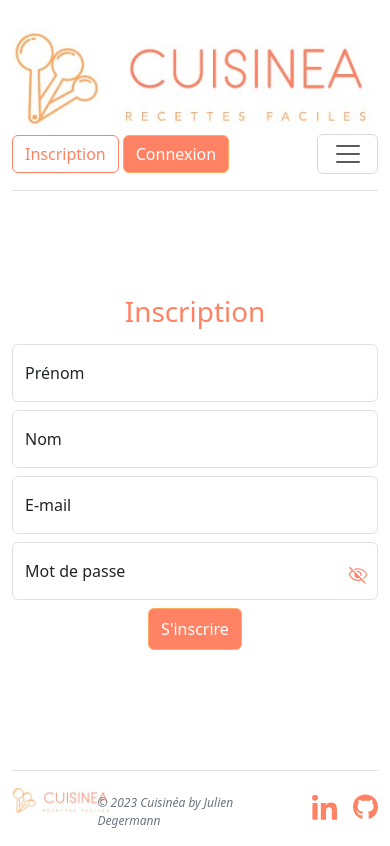
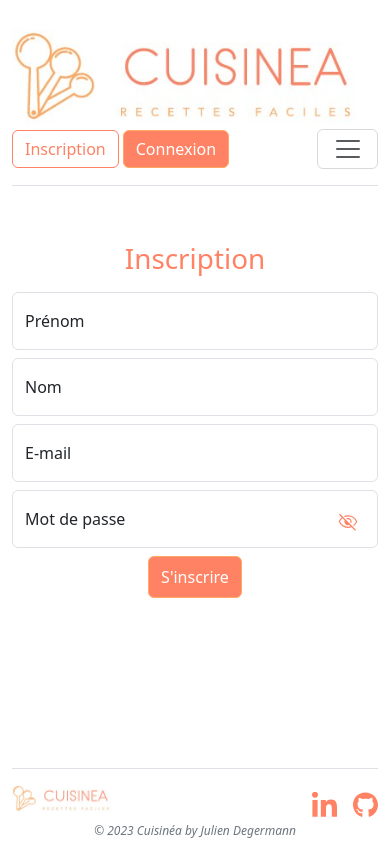
Before and after one commit to JulienDegermann/cuisinea, a PHP site: page /sign_in.php in a window 390 px wide. Run offline with PHP 8.4, Linux system fonts and the light colour scheme; a stand-in replaces the project's code that opens the database connection.

Commit message:
fix responsive bugs

```diff
--- a/assets/css/style.css
+++ b/assets/css/style.css
@@ -5,7 +5,7 @@
 .click {
   cursor: pointer;
   height: 35%;
-  width: auto;
+  width: 30px;
 }
 
 .click svg {
--- a/index.php
+++ b/index.php
@@ -4,8 +4,8 @@ require_once 'lib/function.php';
 require_once 'classes/class_reciepe.php';
 ?>
 
-<section class="container col-xxl-8 px-4">
-  <div class="row flex-lg-row-reverse align-items-center g-5 py-5">
+<section class="container col-xxl-8 px-4 py-5">
+  <div class="row flex-lg-row-reverse align-items-center g-5">
     <div class="col-10 mx-auto col-sm-8 col-lg-6">
       <img src="assets/images/logo-cuisinea.jpg" class="d-block mx-lg-auto img-fluid" alt="logo Cuisinea" width="700" height="500" loading="lazy">
     </div>
--- a/login.php
+++ b/login.php
@@ -18,8 +18,7 @@ if (isset($_SESSION['successes'])) {
 }
 ?>
 
-
-<section class="w-50 container py-5">
+<section class="container py-5">
   <?php
   foreach ($errors as $error) { ?>
     <div class="my-1 alert alert-danger" role="alert">
--- a/reciepes.php
+++ b/reciepes.php
@@ -5,8 +5,8 @@ require_once 'lib/function.php';
 ?>
 
 
-<section class="container col-xxl-8 px-4">
-  <div class="row flex-lg-row align-items-center g-5 py-5">
+<section class="container col-xxl-8 px-4 py-5">
+  <div class="row flex-lg-row align-items-center g-5">
     <h1 class="text-center">Toutes nos recettes</h1>
     <?php
     $reciepies = getAllReciepes($pdo);
--- a/sign_in.php
+++ b/sign_in.php
@@ -3,12 +3,8 @@ require_once 'templates/header.php';
 require_once 'classes/class_users.php';
 require_once 'lib/function.php';
 
-
 $errors = [];
 $successes = [];
-
-
-
 
 //get inputs values if error not to complete all
 if (isset($_POST['email'])) {
@@ -36,7 +32,7 @@ if (isset($_POST['email'])) {
 ?>
 
 <div class="container py-5">
-  <div class="row py-5 d-flex">
+  <div class="row d-flex">
     <div class="form-signin m-auto col-lg-6">
       <?php
       foreach ($errors as $error) { ?>
--- a/templates/footer.php
+++ b/templates/footer.php
@@ -7,7 +7,7 @@
       <a href="index.php" class="mb-3 me-2 mb-md-0 text-body-secondary text-decoration-none lh-1">
         <img src="assets/images/logo-cuisinea-horizontal.jpg" width="100" alt="logo cuisinéa">
       </a>
-      <span class="mb-3 position-absolute bottom-0 start-50 translate-middle-x mb-md-0 text-secondary fst-italic" style="font-size: 12px;">© 2023 Cuisinéa by Julien Degermann</span>
+      <span class="m-0 mb-1 position-absolute bottom-0 start-0 w-100 text-center text-secondary fst-italic" style="font-size: 12px;">© 2023 Cuisinéa by Julien Degermann</span>
     </div>
 
     <ul class="nav col-md-4 justify-content-end list-unstyled d-flex">
--- a/templates/header.php
+++ b/templates/header.php
@@ -29,12 +29,12 @@ if (isset($_POST['logout'])) {
   <!-- FIX DISPLAY MOBILE -->
   <header class="navbar navbar-expand-lg">
     <div class="container">
-      <div class="position-relative flex-wrap d-flex align-items-center justify-content-between py-3 border-bottom ">
+      <div class="position-relative flex-wrap d-flex align-items-center justify-content-between py-3 border-bottom w-100">
         <!-- flex-wrap   w-100  -->
         <div class="col-12 col-lg-3 md-2 mb-md-0">
           <a href="index.php" class="
               d-inline-block
-              w-100
+              w-auto
               navbar-brand
               link-body-emphasis
               text-decoration-none">
@@ -50,7 +50,7 @@ if (isset($_POST['logout'])) {
         <nav class="collapse navbar-collapse nav mb-2 justify-content-center col-12 col-md-auto mb-md-0" id="navbarNavAltMarkup">
           <?php require 'templates/partial_nav.php'; ?>
         </nav>
-        <div class=" col-3 col-md-3 d-inline-flex text-end">
+        <div class=" col-3 col-md-auto d-inline-flex text-end">
           <?php
           if (!isset($_SESSION['user'])) { ?>
             <a href="sign_in.php" class="btn btn-outline-primary me-1">Inscription</a>
```
